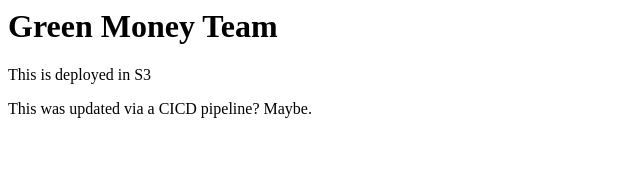
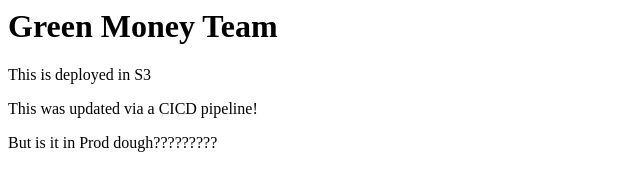
Before and after one commit to zaireali649/green-cicd, a plain HTML site: page index.html in a window 1280 px wide. Shown: the whole page, without its empty margins (0-640 px from the left). Drawn offline with Linux system fonts and the light colour scheme.

Commit message:
Update index.html

```diff
--- a/index.html
+++ b/index.html
@@ -1,5 +1,6 @@
 <html>
 <h1>Green Money Team</h1>
 <p>This is deployed in S3</p>
-<p>This was updated via a CICD pipeline? Maybe.</p>
+<p>This was updated via a CICD pipeline!</p>
+<p>But is it in Prod dough?????????</p>
 </html>
```
